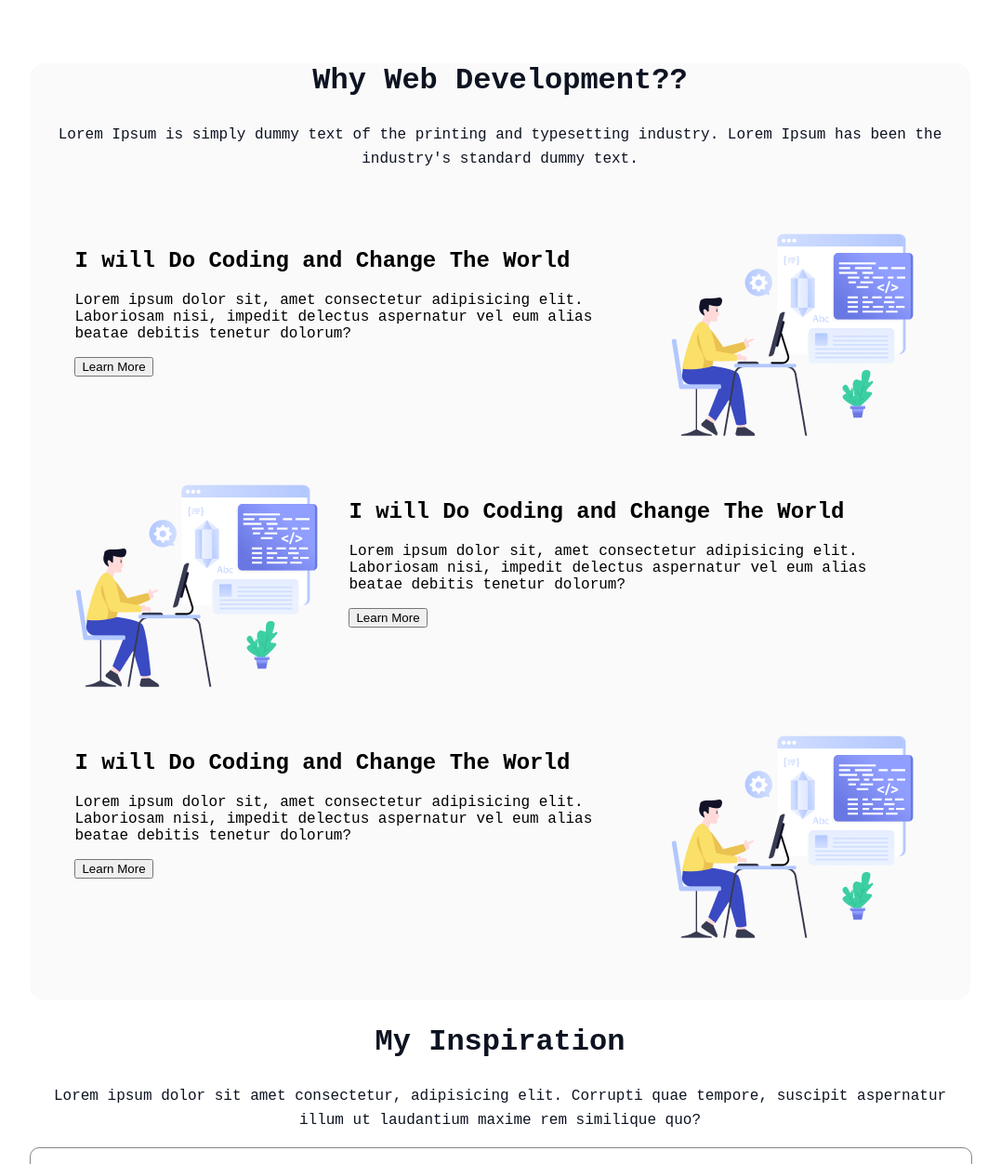
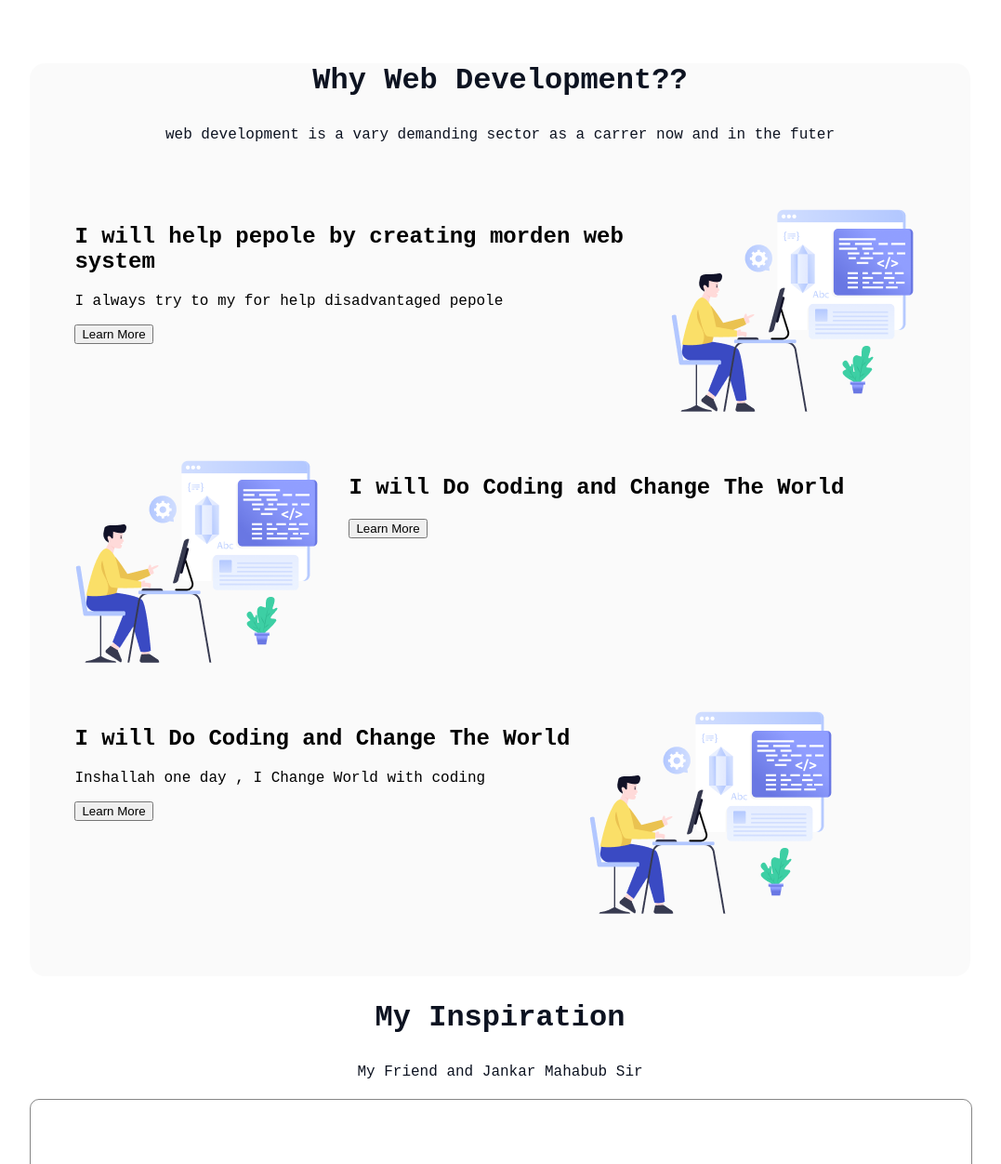
Before and after one commit to rayhan352/fast-assignment, a plain HTML site: page index.html in a window 1280 px wide. Shown: the part 640-1892 px from the top of the page at 93% size, without its empty margins (102-1179 px from the left). Drawn offline with Linux system fonts and the light colour scheme; grey boxes are pictures that could not be loaded.

Commit message:
complete 2nd time

```diff
--- a/index.html
+++ b/index.html
@@ -18,9 +18,7 @@
                 "In the near future, I hope to become a Developer."
             </h1>
             <p class="sub-tital">
-                Lorem ipsum dolor sit amet consectetur, adipisicing elit. Dolor voluptatum excepturi magni molestiae
-                soluta quas molestias, assumenda corporis dicta vel officiis sunt placeat ad facilis, qui illo minus
-                vitae iusto?
+                I am md. abu-rayhan akanda . i am a student of CST department
             </p>
             <button class="button">Contact with me</button>
         </section>
@@ -29,15 +27,14 @@
         <section class="my-container">
             <div class="content">
                 <h1 class="title-content">Why Web Development??</h1>
-                <p class="content-sub-title">Lorem Ipsum is simply dummy text of the printing and typesetting industry.
-                    Lorem Ipsum has been the industry's standard dummy text.</p>
+                <p class="content-sub-title">web development is a vary demanding sector as a carrer now and in the futer</p>
             </div>
             <div class="about">
                 <div class="about-items">
                     <div>
-                        <h2> I will Do Coding and Change The World </h2>
-                        <p>Lorem ipsum dolor sit, amet consectetur adipisicing elit. Laboriosam nisi, impedit delectus
-                            aspernatur vel eum alias beatae debitis tenetur dolorum?
+                        <h2> I will help pepole by creating morden web system </h2>
+                        <p>
+                            I always try to my for help disadvantaged pepole
                         </p>
                         <button>Learn More</button>
                     </div>
@@ -47,8 +44,8 @@
                     <img src="./assets/Layer_1.png" alt="Layer_1">
                     <div>
                         <h2> I will Do Coding and Change The World </h2>
-                        <p>Lorem ipsum dolor sit, amet consectetur adipisicing elit. Laboriosam nisi, impedit delectus
-                            aspernatur vel eum alias beatae debitis tenetur dolorum?
+                        <p>
+
                         </p>
                         <button>Learn More</button>
                     </div>
@@ -56,8 +53,8 @@
                 <div class="about-items">
                     <div>
                         <h2> I will Do Coding and Change The World </h2>
-                        <p>Lorem ipsum dolor sit, amet consectetur adipisicing elit. Laboriosam nisi, impedit delectus
-                            aspernatur vel eum alias beatae debitis tenetur dolorum?
+                        <p>
+                            Inshallah one day , I Change World with coding
                         </p>
                         <button>Learn More</button>
                     </div>
@@ -69,9 +66,8 @@
         <section>
             <div class="Inspiration">
                 <h2 class="title-content">My Inspiration </h2>
-                <p class="content-sub-title">Lorem ipsum dolor sit amet consectetur, adipisicing elit. Corrupti quae
-                    tempore, suscipit aspernatur
-                    illum ut laudantium maxime rem similique quo?
+                <p class="content-sub-title">
+                    My Friend and Jankar Mahabub Sir
                 </p>
                 <div class="video">
                     <iframe class="my-frame" src="https://www.youtube.com/embed/S-gIFz-uYNw?si=-xvtwD4QxUN3bMfF"
@@ -87,8 +83,7 @@
         <section class="currier">
             <h1 class="title-content">My Current Target</h1>
             <p class="content-sub-title">
-                Lorem Ipsum is simply dummy text of the printing and typesetting industry. Lorem Ipsum has been the
-                industry's standard dummy text.
+                my target is a full-stack developer
             </p>
             <div class="currier-items">
                 <div class="currier-info color-hrml">
```
